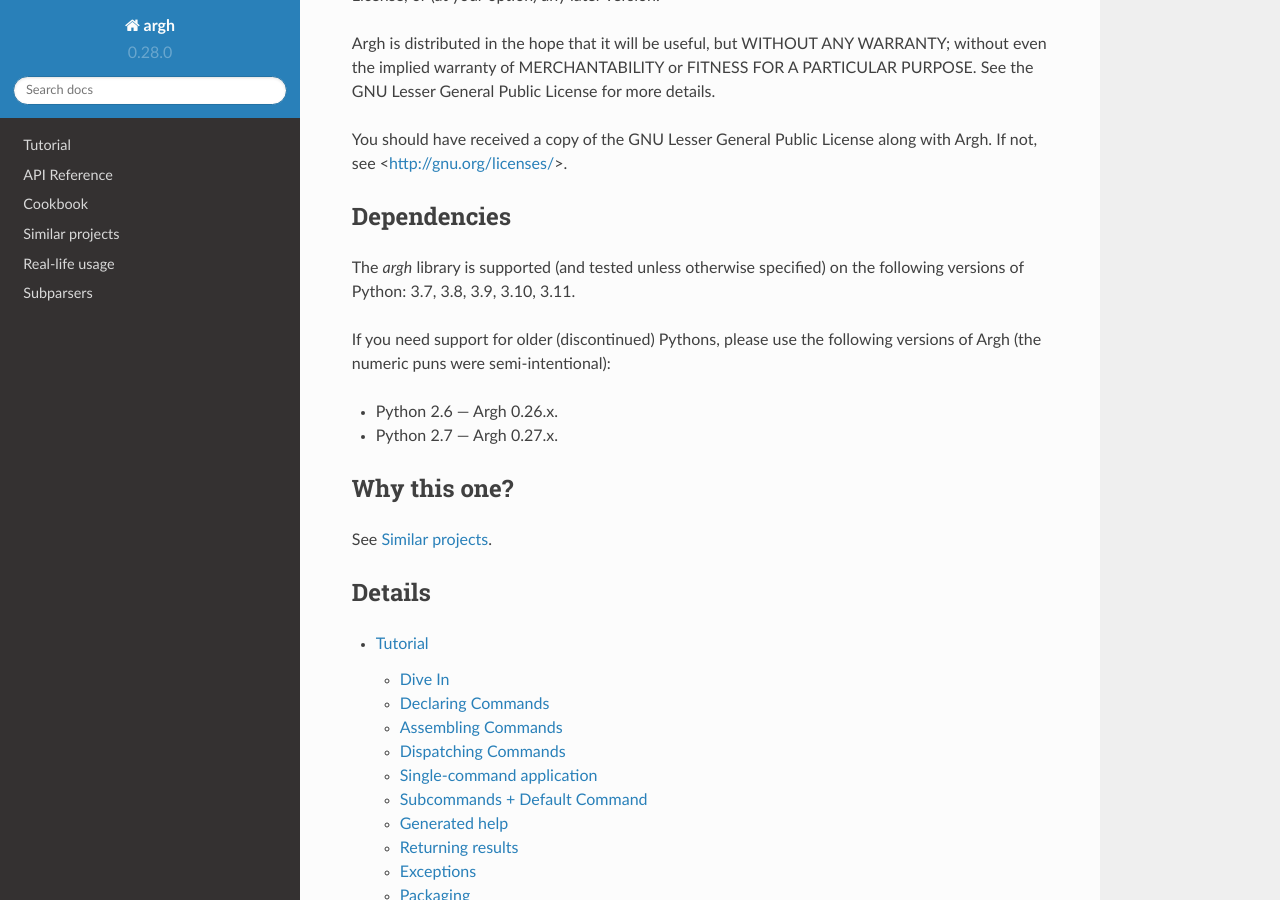
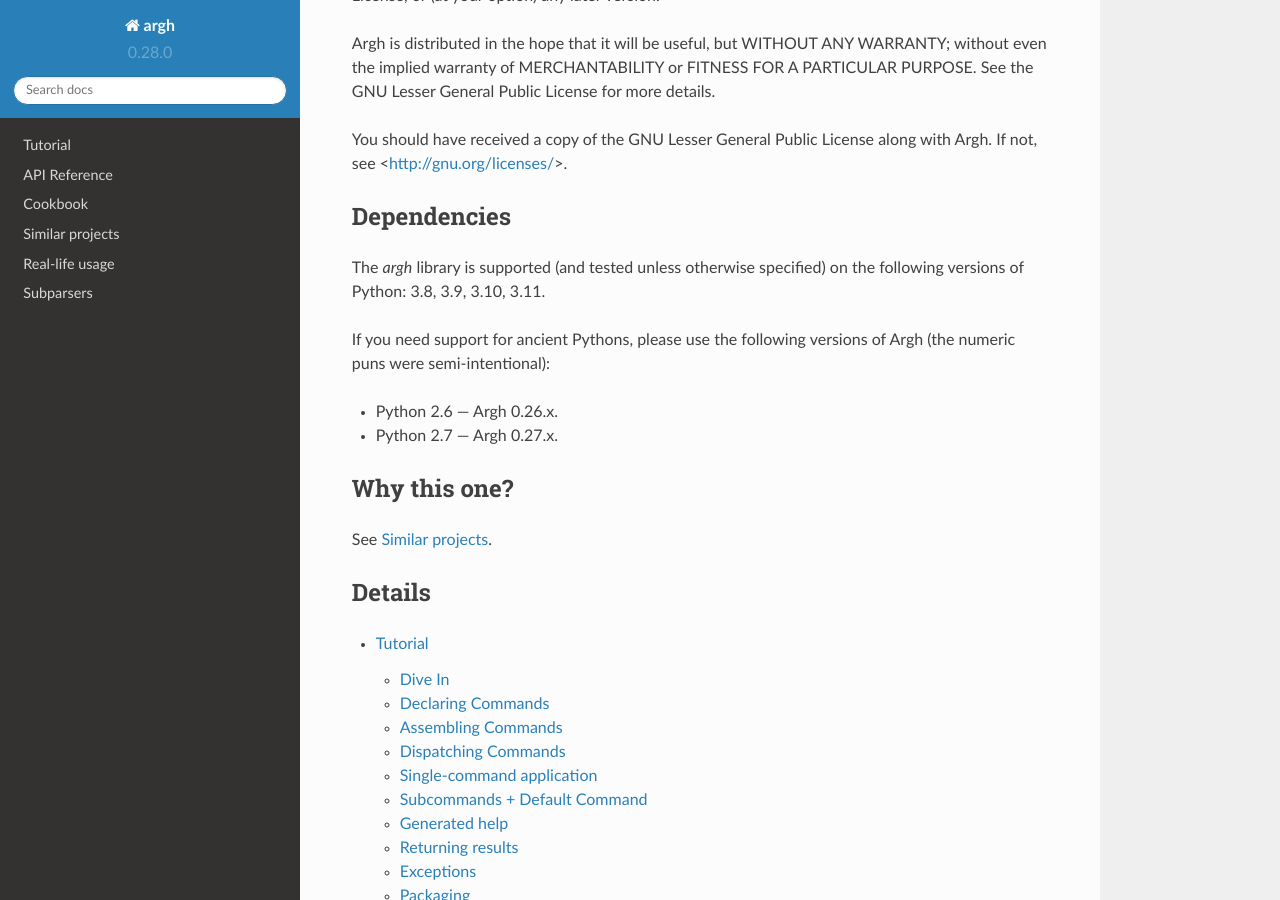
Before and after one commit to neithere/argh, a Sphinx documentation site: the page built from docs/source/index.rst, in a window 1280 px wide and 900 px high, scrolled down 4335 px. Built offline with Sphinx 7.4.7 and the Read the Docs theme 2.0.0, drawn with Linux system fonts in a browser that asks for light colours.

Commit message:
feat: drop support for Python 3.7

```diff
--- a/docs/source/index.rst
+++ b/docs/source/index.rst
@@ -3,11 +3,11 @@
 Dependencies
 ------------
 
-The `argh` library is supported (and tested unless otherwise specified) on
-the following versions of Python: 3.7, 3.8, 3.9, 3.10, 3.11.
+The `argh` library is supported (and tested unless otherwise specified)
+on the following versions of Python: 3.8, 3.9, 3.10, 3.11.
 
-If you need support for older (discontinued) Pythons, please use the following
-versions of Argh (the numeric puns were semi-intentional):
+If you need support for ancient Pythons, please use the following versions
+of Argh (the numeric puns were semi-intentional):
 
 * Python 2.6 — Argh 0.26.x.
 * Python 2.7 — Argh 0.27.x.
--- a/pyproject.toml
+++ b/pyproject.toml
@@ -3,7 +3,7 @@
 build-backend = "poetry.core.masonry.api"
 
 [tool.black]
-target-version = ["py37", "py38", "py39", "py310", "py311"]
+target-version = ["py38", "py39", "py310", "py311"]
 
 [tool.poetry]
 name = "argh"
@@ -32,7 +32,6 @@
   "License :: OSI Approved :: GNU Library or Lesser General Public License (LGPL)",
   "Programming Language :: Python",
   "Programming Language :: Python :: 3",
-  "Programming Language :: Python :: 3.7",
   "Programming Language :: Python :: 3.8",
   "Programming Language :: Python :: 3.9",
   "Programming Language :: Python :: 3.10",
@@ -44,7 +43,7 @@
 ]
 
 [tool.poetry.dependencies]
-python = "^3.7"
+python = "^3.8"
 
 sphinx = { version = "4.2.0", optional = true }
 sphinx-rtd-theme = { version = "1.0.0", optional = true }
```
Also changed, not shown: 2 other files.
